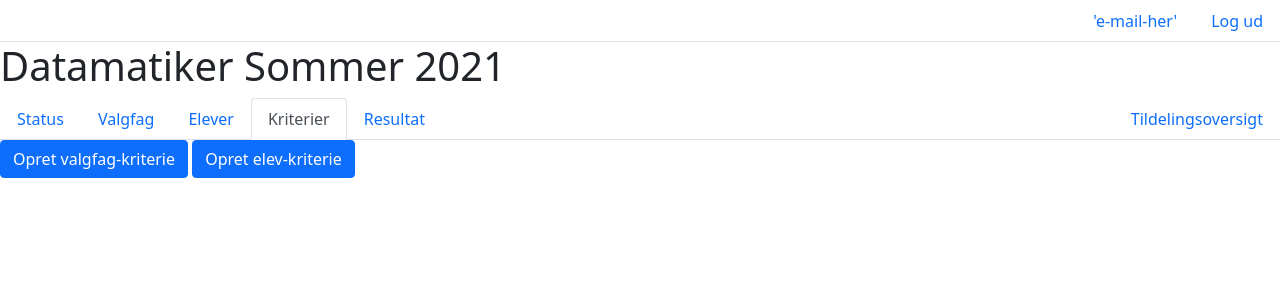
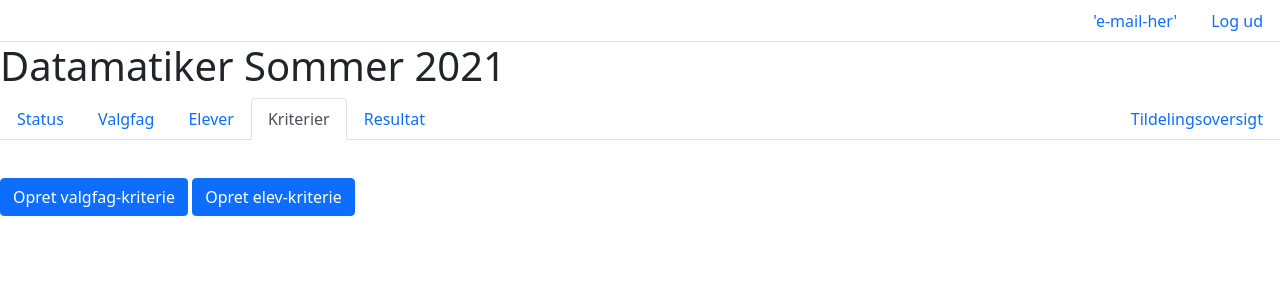
Before and after one commit to miyl/school-elective-allocation-system, a Django app: page /assignment/1 in a window 1280 px wide, after a click on "Kriterier". Shown: the top 300 px of the page. Run offline with Django 3.2, Linux system fonts and the light colour scheme; data comes from the database, SQL or seed files in the repository; some libraries are stand-ins or nearby versions.

Commit message:
Added minor positioning changes

```diff
--- a/school_elective_assigner/main/templates/courses.html
+++ b/school_elective_assigner/main/templates/courses.html
@@ -22,7 +22,7 @@
           aria-labelledby="courses-header" data-bs-parent="#accordion-courses">
           <div class="accordion-body">
               <p>
-                  Teachers:
+                  Lærere:
                   {% for teacher in teachers %}
                   {% comment %} if the current course is a course the teacher teaches {% endcomment %}
                     {% if course in teacher.courses.all %}
--- a/school_elective_assigner/main/templates/criteria.html
+++ b/school_elective_assigner/main/templates/criteria.html
@@ -1,6 +1,6 @@
 {% load static %}
 
-  <div class="tab-pane fade" id="kriterier" role="tabpanel" aria-labelledby="kriterier-tab">
+  <div class="tab-pane fade margin_top" id="kriterier" role="tabpanel" aria-labelledby="kriterier-tab">
 
     <button type="button" class="btn btn-primary" data-bs-toggle="modal" data-bs-target="#courseCriterionModal">Opret valgfag-kriterie</button>
     <button type="button" class="btn btn-primary" data-bs-toggle="modal" data-bs-target="#studentCriterionModal">Opret elev-kriterie</button>
```
